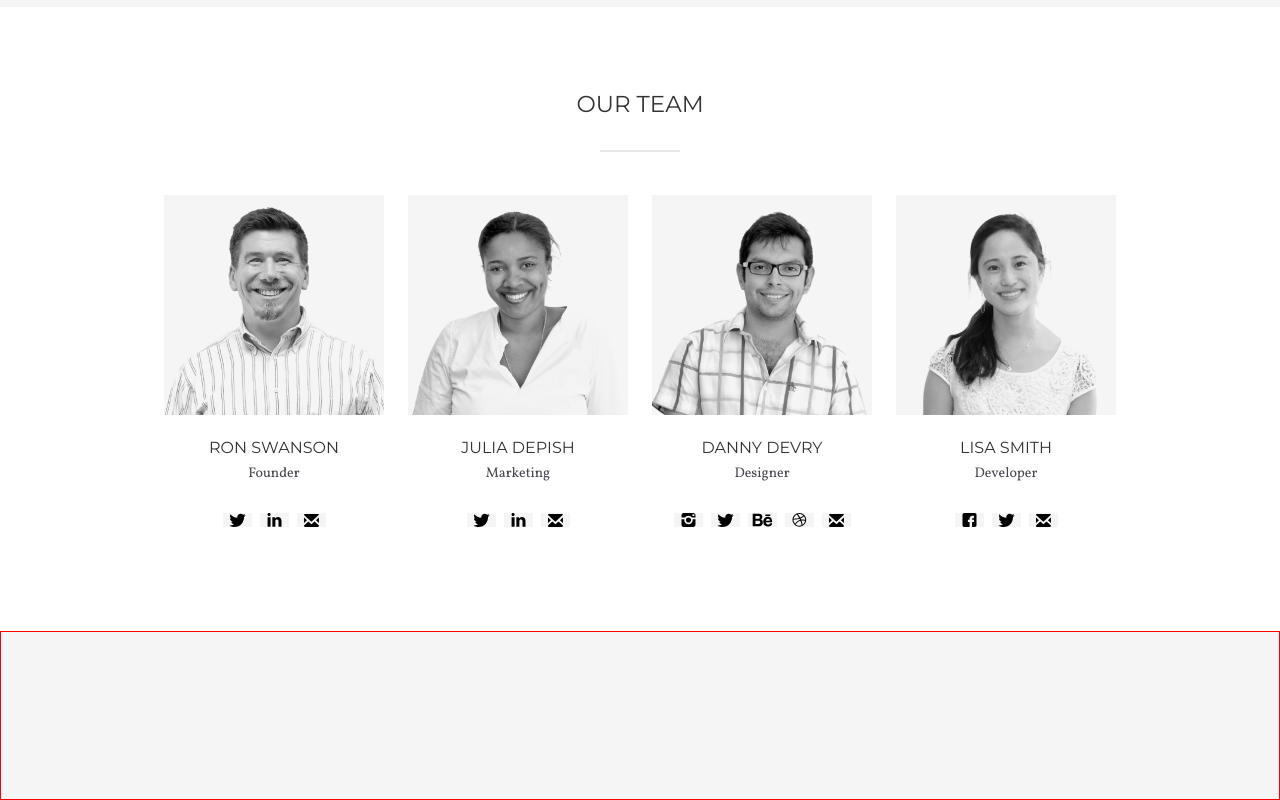
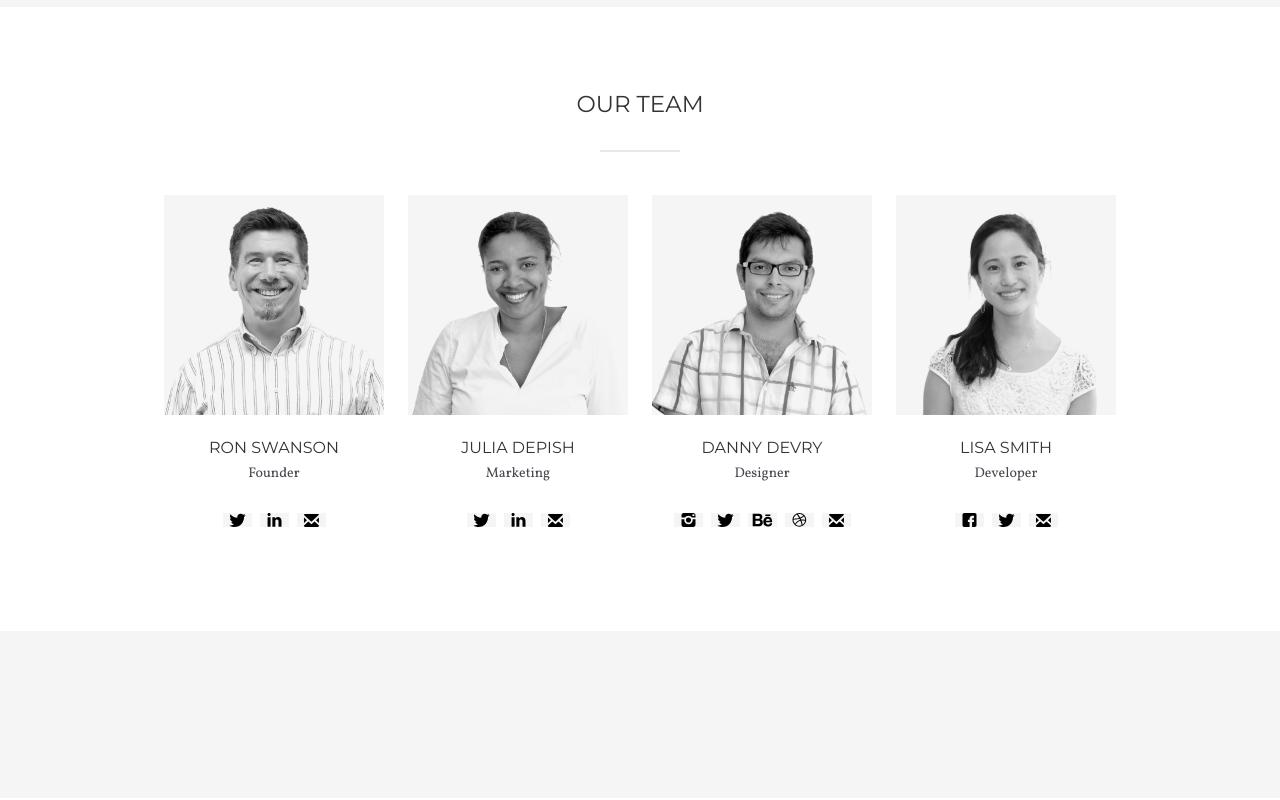
Before and after one commit to Ar-Ti-21/Homework_8, a plain HTML site: page index.html in a window 1280 px wide. Shown: the part 2905-3705 px from the top of the page. Drawn offline with Linux system fonts and the light colour scheme.

Commit message:
next step of page, part 2

```diff
--- a/Style/index.css
+++ b/Style/index.css
@@ -209,7 +209,7 @@ header .d-flex {
 
 /*Страница-Область №7 начало*/
 .area-7 {
-    border: 1px solid red; /*для себя перемерить размеры и расстояния*/
+    /*border: 1px solid red; /*для себя перемерить размеры и расстояния*/
     padding: 69px 0 98px;
     background: #F5F5F5;
 }
```
